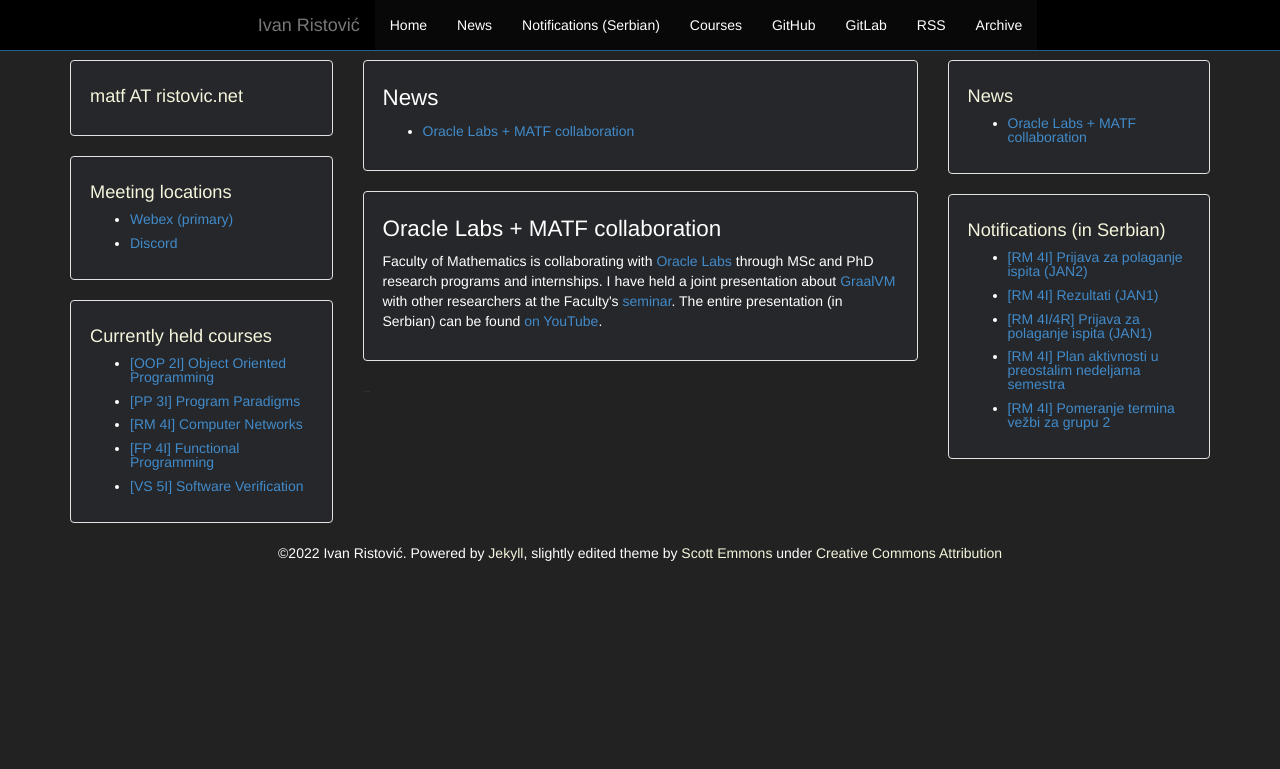
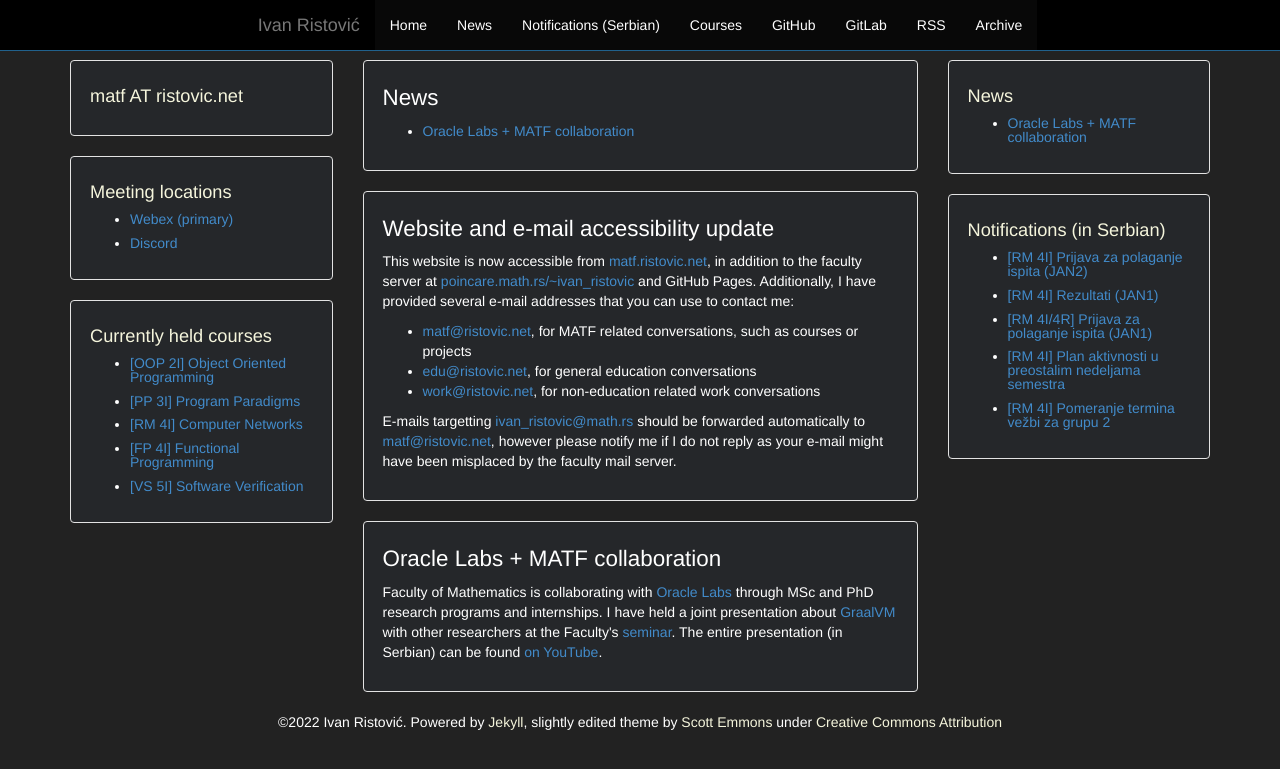
Before and after one commit to ivan-ristovic/ivan-ristovic.github.io, a Jekyll site: the page built from news.html, in a window 1280 px wide. Shown: the top 769 px of the page. Built offline with Jekyll 4.4.1, drawn with Linux system fonts in a browser that asks for light colours.

Commit message:
[News] Domain update

```diff
--- a/news.html
+++ b/news.html
@@ -6,10 +6,22 @@ layout: default
   {% include news-list.html %}
 </div>
 
+<div class="well" id="well_0002">
+  <h1>Website and e-mail accessibility update</h1>
+  <p>
+    This website is now accessible from <a href="https://matf.ristovic.net">matf.ristovic.net</a>, in addition to the faculty server at <a href="https://poincare.math.rs/~ivan_ristovic">poincare.math.rs/~ivan_ristovic</a> and GitHub Pages. Additionally, I have provided several e-mail addresses that you can use to contact me:
+    <ul>
+      <li><a href="mailto://matf@ristovic.net">matf@ristovic.net</a>, for MATF related conversations, such as courses or projects</li>
+      <li><a href="mailto://edu@ristovic.net">edu@ristovic.net</a>, for general education conversations</li>
+      <li><a href="mailto://work@ristovic.net">work@ristovic.net</a>, for non-education related work conversations</li>
+    </ul>
+    E-mails targetting <a href="mailto://ivan_ristovic@math.rs">ivan_ristovic@math.rs</a> should be forwarded automatically to <a href="mailto://matf@ristovic.net">matf@ristovic.net</a>, however please notify me if I do not reply as your e-mail might have been misplaced by the faculty mail server.
+  </p>
+</div>
+
 <div class="well" id="well_0001">
   <h1>Oracle Labs + MATF collaboration</h1>
   <p>
     Faculty of Mathematics is collaborating with <a href="https://labs.oracle.com">Oracle Labs</a> through MSc and PhD research programs and internships. I have held a joint presentation about <a href="https://www.graalvm.org/">GraalVM</a> with other researchers at the Faculty's <a href="http://computing.matf.bg.ac.rs/">seminar</a>. The entire presentation (in Serbian) can be found <a href="https://www.youtube.com/watch?v=SYhH4Q6O0Hg">on YouTube</a>.
   </p>
 </div>
-~
```
